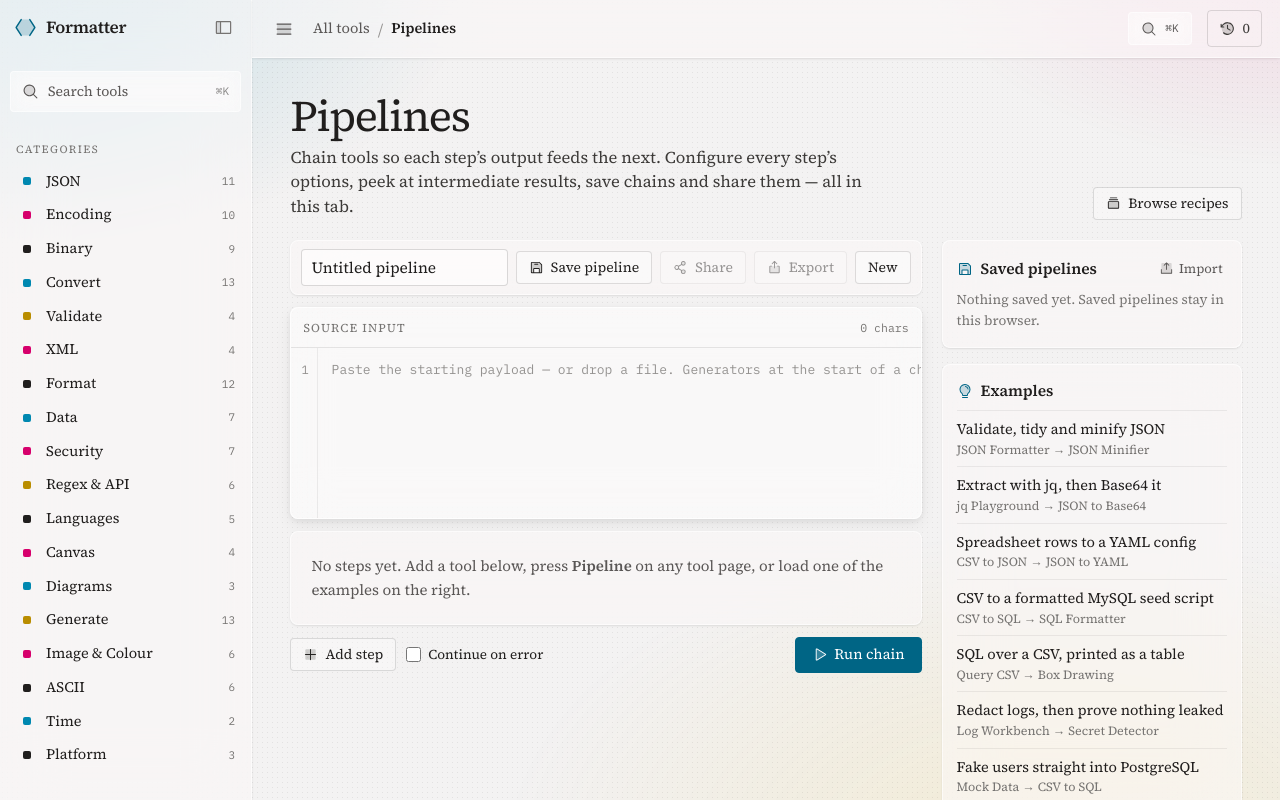
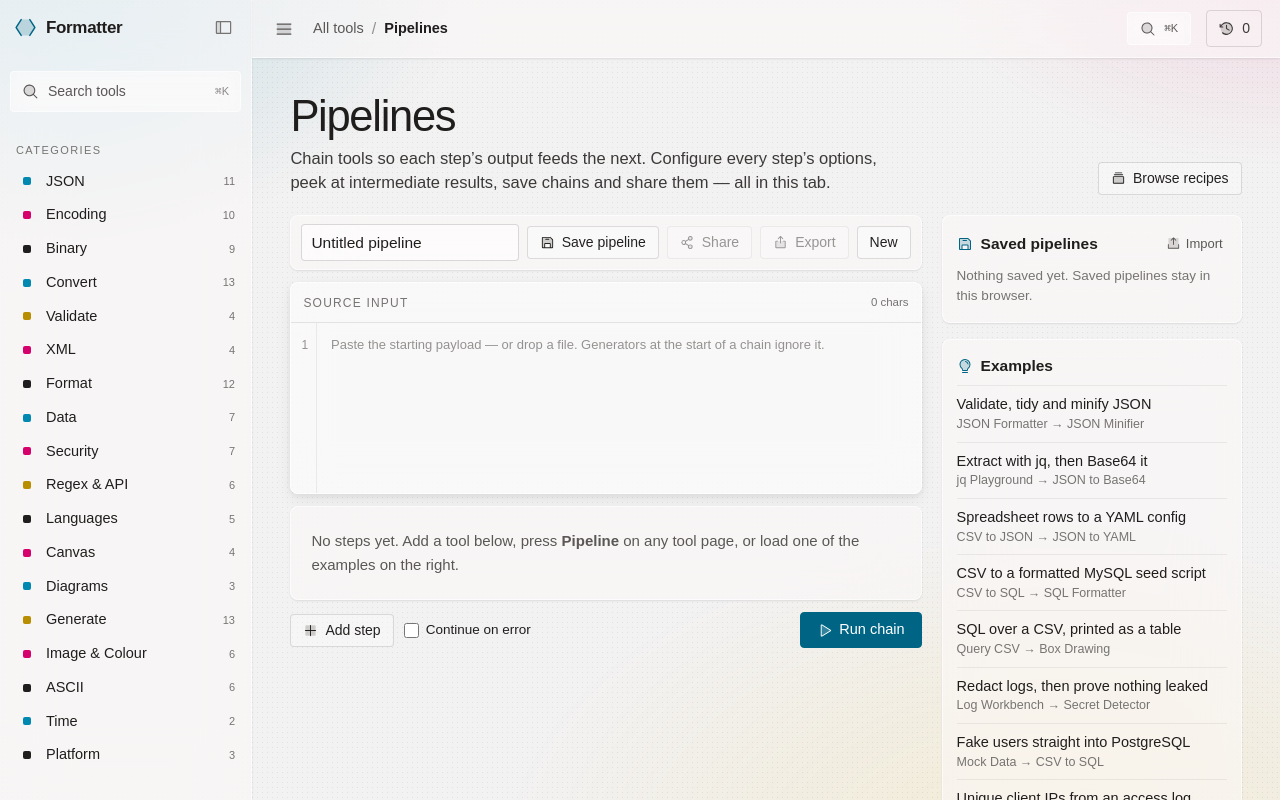
Before and after one commit to OzlorienLabs/formatter, a Next.js app: page /pipelines in a window 1280 px wide. Built offline with nearby package versions, Linux system fonts and the light colour scheme; a web font is replaced by a local one.

Commit message:
Self-host fonts with @fontsource (no build-time Google Fonts fetch); fix workspace example array
Co-Authored-By: Claude Opus 5.5 <noreply@anthropic.com>
Claude-Session: https://claude.ai/code/session_01FK7iRMfnwNvAGVJVd39EbS

```diff
--- a/app/layout.tsx
+++ b/app/layout.tsx
@@ -1,22 +1,30 @@
 import "./globals.css";
-import { Source_Serif_4, IBM_Plex_Mono } from "next/font/google";
+import localFont from "next/font/local";
 import { AppStateProvider } from "@/src/components/AppState";
 import Shell from "@/src/components/Shell";
 
-// Self-hosted by next/font — no runtime font fetch, so offline still works.
-const serif = Source_Serif_4({
-  subsets: ["latin"],
-  weight: ["400", "600"],
-  style: ["normal", "italic"],
+// Self-hosted from @fontsource: no build-time or runtime font fetch, so offline works
+// and builds never depend on a third-party server.
+const serif = localFont({
+  src: [
+    { path: "../node_modules/@fontsource/source-serif-4/files/source-serif-4-latin-400-normal.woff2", weight: "400", style: "normal" },
+    { path: "../node_modules/@fontsource/source-serif-4/files/source-serif-4-latin-400-italic.woff2", weight: "400", style: "italic" },
+    { path: "../node_modules/@fontsource/source-serif-4/files/source-serif-4-latin-600-normal.woff2", weight: "600", style: "normal" },
+    { path: "../node_modules/@fontsource/source-serif-4/files/source-serif-4-latin-600-italic.woff2", weight: "600", style: "italic" },
+  ],
   display: "swap",
   variable: "--font-serif",
+  fallback: ["Georgia", "serif"],
 });
 
-const mono = IBM_Plex_Mono({
-  subsets: ["latin"],
-  weight: ["400", "500"],
+const mono = localFont({
+  src: [
+    { path: "../node_modules/@fontsource/ibm-plex-mono/files/ibm-plex-mono-latin-400-normal.woff2", weight: "400", style: "normal" },
+    { path: "../node_modules/@fontsource/ibm-plex-mono/files/ibm-plex-mono-latin-500-normal.woff2", weight: "500", style: "normal" },
+  ],
   display: "swap",
   variable: "--font-plex-mono",
+  fallback: ["ui-monospace", "Menlo", "monospace"],
 });
 
 export const viewport = { themeColor: "#0088b0" };
--- a/package.json
+++ b/package.json
@@ -17,6 +17,8 @@
   },
   "dependencies": {
     "@faker-js/faker": "^8.4.1",
+    "@fontsource/ibm-plex-mono": "^5.3.0",
+    "@fontsource/source-serif-4": "^5.3.0",
     "@hpcc-js/wasm": "^2.19.0",
     "@noble/hashes": "^2.4.0",
     "@phosphor-icons/react": "^2.1.10",
--- a/src/lib/workspace-examples.ts
+++ b/src/lib/workspace-examples.ts
@@ -47,7 +47,7 @@ export const EXAMPLE_WORKSPACES: Workspace[] = [
         saved: t,
       },
     ],
-  },,
+  },
   {
     id: "ws-example-data",
     name: "Example · Data wrangling",
```
Also changed, not shown: 1 other file (tests, documents, lock files or other folders).
